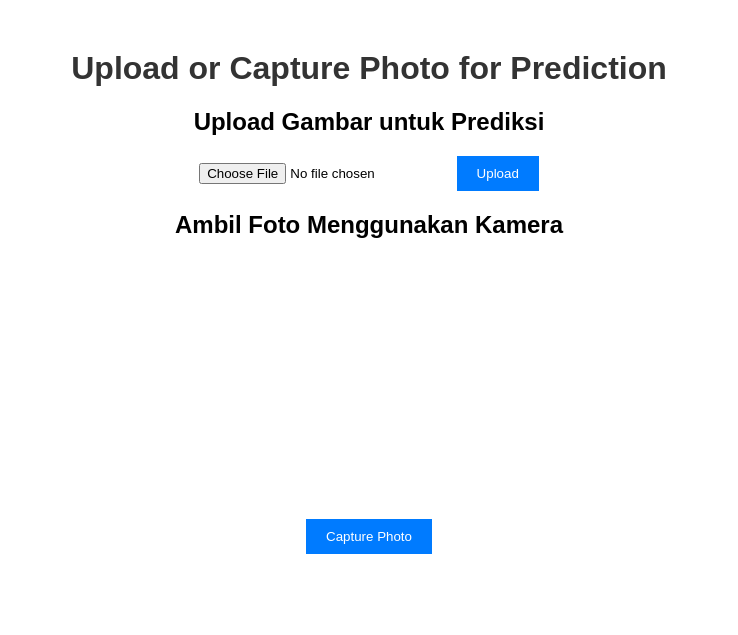
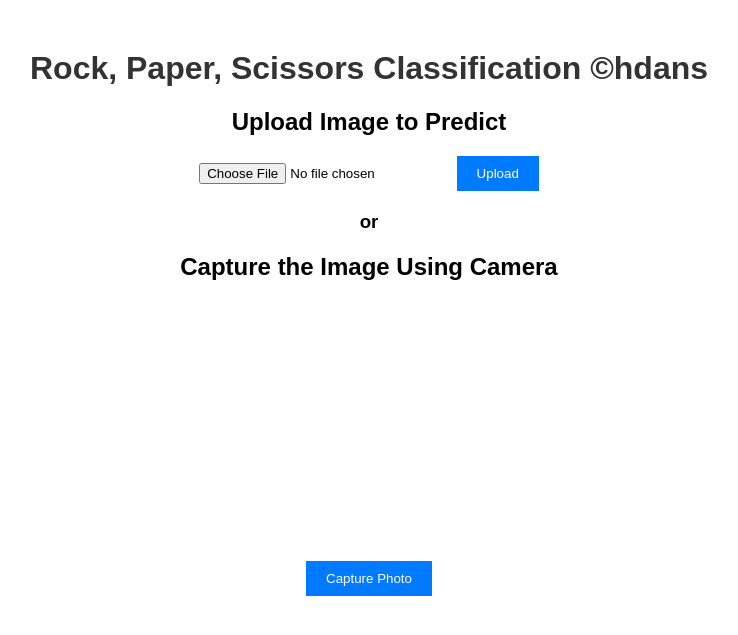
Before and after one commit to hdans/RockPaperScissors, a Flask app: page / in a window 1280 px wide. Shown: the top 635 px of the page, without its empty margins (271-1009 px from the left). Run offline with Flask 3, Linux system fonts and the light colour scheme.

Commit message:
large file

```diff
--- a/app.py
+++ b/app.py
@@ -27,11 +27,11 @@ def predict_image(image_path):
     probability = np.max(classes) * 100
 
     if predicted_class_index == 0:
-        return "Ini Kertas", probability
+        return "Paper", probability
     elif predicted_class_index == 1:
-        return "Ini Batu", probability
+        return "Rock", probability
     else:
-        return "Ini Gunting", probability
+        return "Scissors", probability
 
 @app.route('/', methods=['GET', 'POST'])
 def upload_file():
--- a/templates/index.html
+++ b/templates/index.html
@@ -10,26 +10,29 @@
             display: block;
             margin: auto;
         }
+        #video {
+            transform: scaleX(-1); /* This will mirror the video */
+        }
         #capture {
             margin-top: 20px;
         }
     </style>
 </head>
 <body>
-    <h1>Upload or Capture Photo for Prediction</h1>
+    <h1>Rock, Paper, Scissors Classification &copy;hdans</h1>
 
     <!-- File Upload Option -->
     <div>
-        <h2>Upload Gambar untuk Prediksi</h2>
+        <h2>Upload Image to Predict</h2>
         <form method="POST" action="/" enctype="multipart/form-data">
             <input type="file" name="file" accept="image/*">
             <button type="submit">Upload</button>
         </form>
     </div>
-
+    <h3>or</h3>
     <!-- Camera Capture Option -->
     <div>
-        <h2>Ambil Foto Menggunakan Kamera</h2>
+        <h2>Capture the Image Using Camera</h2>
         <video id="video" width="320" height="240" autoplay></video>
         <button id="capture">Capture Photo</button>
         <canvas id="canvas" width="320" height="240" style="display: none;"></canvas>
@@ -61,7 +64,7 @@
                 console.error("Error accessing camera: " + err);
             });
 
-        captureButton.addEventListener('click', () => {
+        function capturePhoto() {
             const context = canvas.getContext('2d');
             context.drawImage(video, 0, 0, canvas.width, canvas.height);
             canvas.toBlob(blob => {
@@ -71,7 +74,16 @@
                 fileInput.files = dataTransfer.files;
                 uploadForm.submit();
             }, 'image/png');
+        }
+
+        captureButton.addEventListener('click', capturePhoto);
+
+        document.addEventListener('keydown', (event) => {
+            if (event.code === 'Space') {
+                capturePhoto();
+            }
         });
     </script>
+
 </body>
 </html>
```
Also changed, not shown: static/uploads/capture.png, 1 other file.
